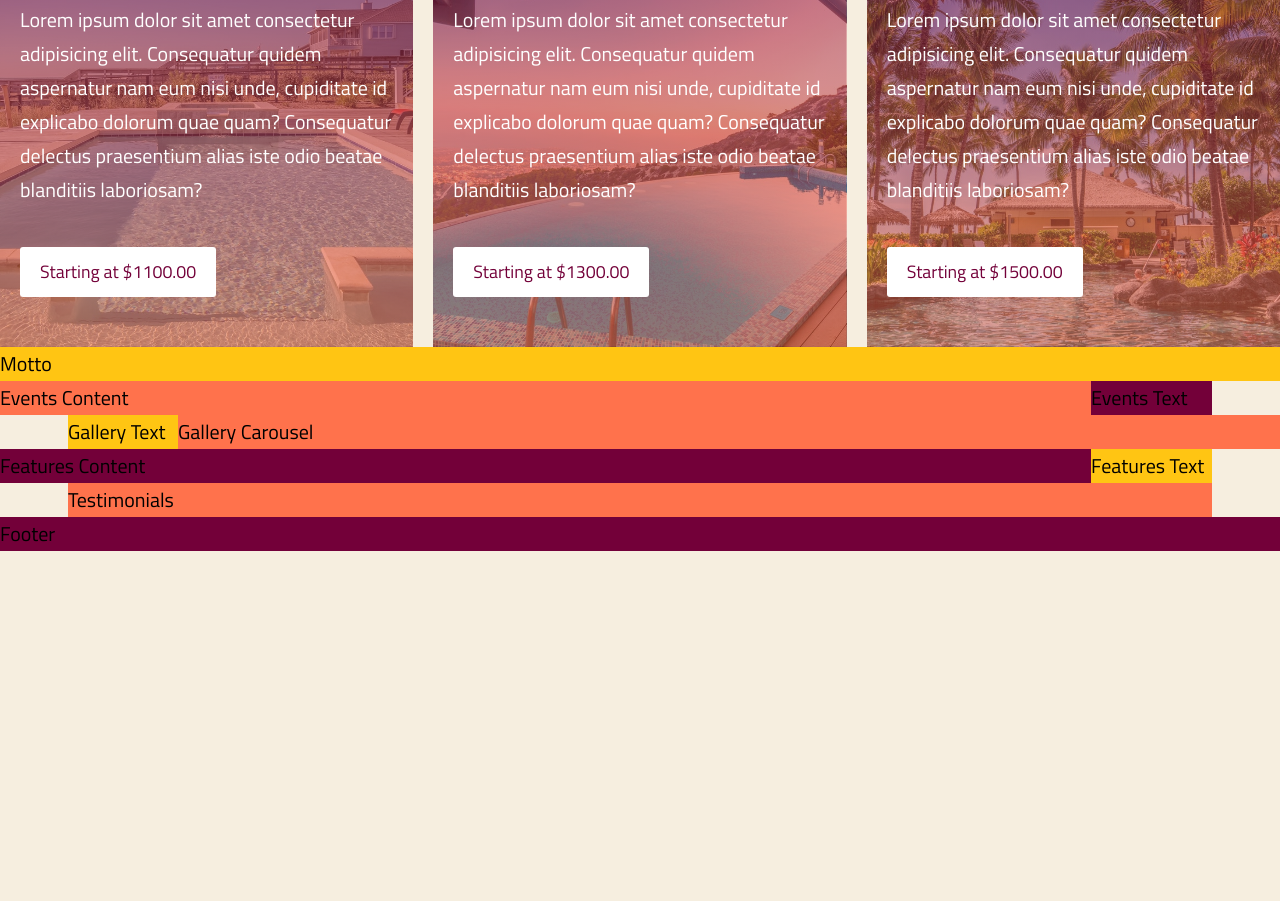
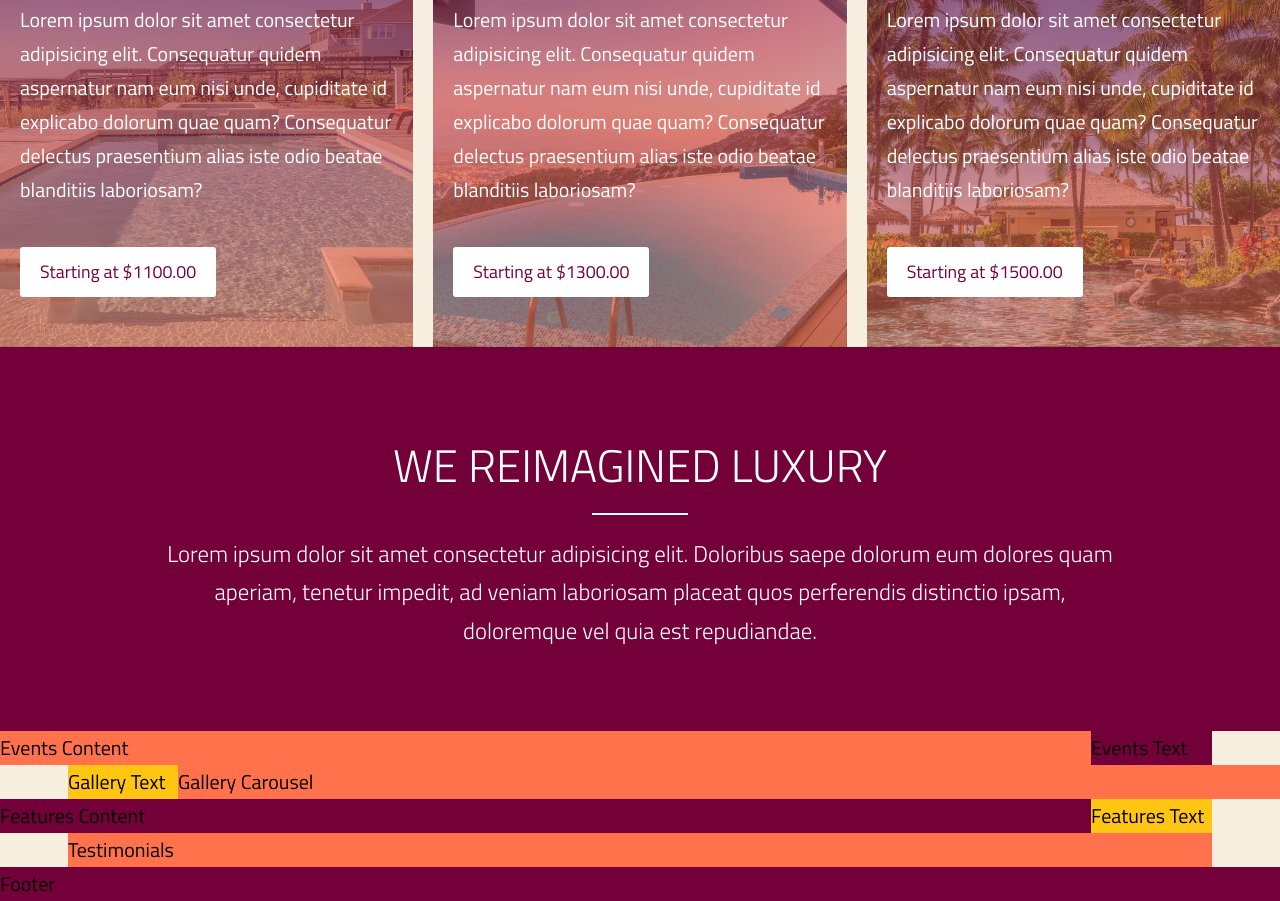
Before and after one commit to andreitch/vlv, a plain HTML site: page index.html in a window 1280 px wide. Shown: the part 2046-2947 px from the top of the page. Before the commit the page ends 2597 px from the top, so only its background shows below. Drawn offline with Linux system fonts and the light colour scheme.

Commit message:
The Motto

```diff
--- a/index.html
+++ b/index.html
@@ -200,7 +200,17 @@
     </section>
 
     <!-- Motto Section -->
-    <section id="motto">Motto</section>
+    <section id="motto">
+      <div class="motto__content">
+        <h2 class="motto__content--title">We Reimagined Luxury</h2>
+        <p class="motto__content--para">
+          Lorem ipsum dolor sit amet consectetur adipisicing elit. Doloribus
+          saepe dolorum eum dolores quam aperiam, tenetur impedit, ad veniam
+          laboriosam placeat quos perferendis distinctio ipsam, doloremque vel
+          quia est repudiandae.
+        </p>
+      </div>
+    </section>
 
     <!-- Events Content Section -->
     <section id="events-content">Events Content</section>
--- a/style.css
+++ b/style.css
@@ -634,8 +634,36 @@ div[class^="villas"] a[class^="villas"]:active::before {
 
 /* Motto Section */
 section#motto {
-  background-color: var(--color-secondary);
+  background-color: var(--color-primary);
   grid-column: container-start / container-end;
+
+  padding: 10vh 3vw;
+}
+
+.motto__content {
+  width: 80%;
+  margin: 0 auto;
+  text-align: center;
+}
+
+.motto__content--title {
+  font-size: var(--font-size-title);
+  padding: 0 2rem 1rem;
+  font-weight: 300;
+  color: white;
+  text-transform: uppercase;
+  margin-bottom: 2rem;
+  position: relative;
+}
+
+.motto__content--title::after {
+  content: "";
+  position: absolute;
+  bottom: 0;
+  left: 45%;
+  height: 0.2rem;
+  width: 10%;
+  background-color: white;
 }
 
 /* Evets Content */
@@ -763,7 +791,8 @@ footer#footer {
   }
 
   .booking-content__para,
-  div[class^="villas"] p[class^="villas"] {
+  div[class^="villas"] p[class^="villas"],
+  .motto__content--para {
     font-size: 1.5rem;
   }
 }
```
